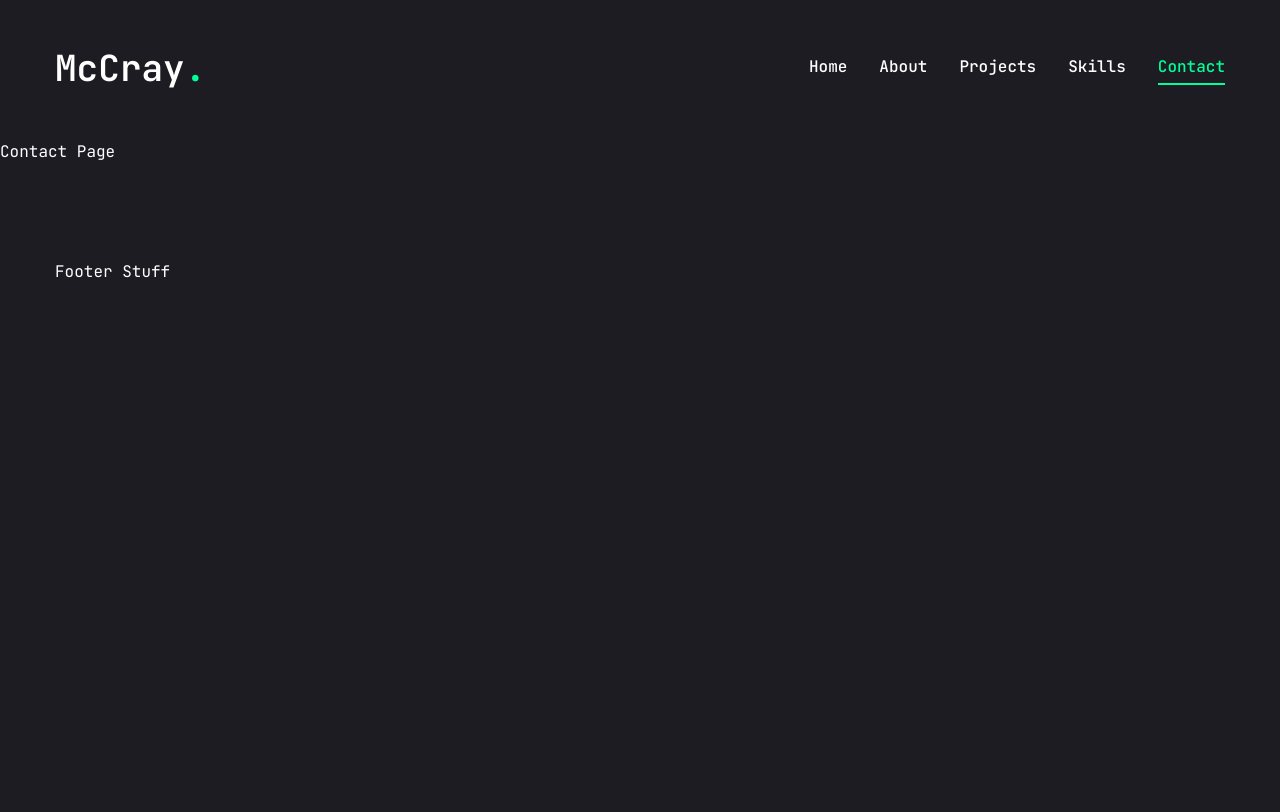
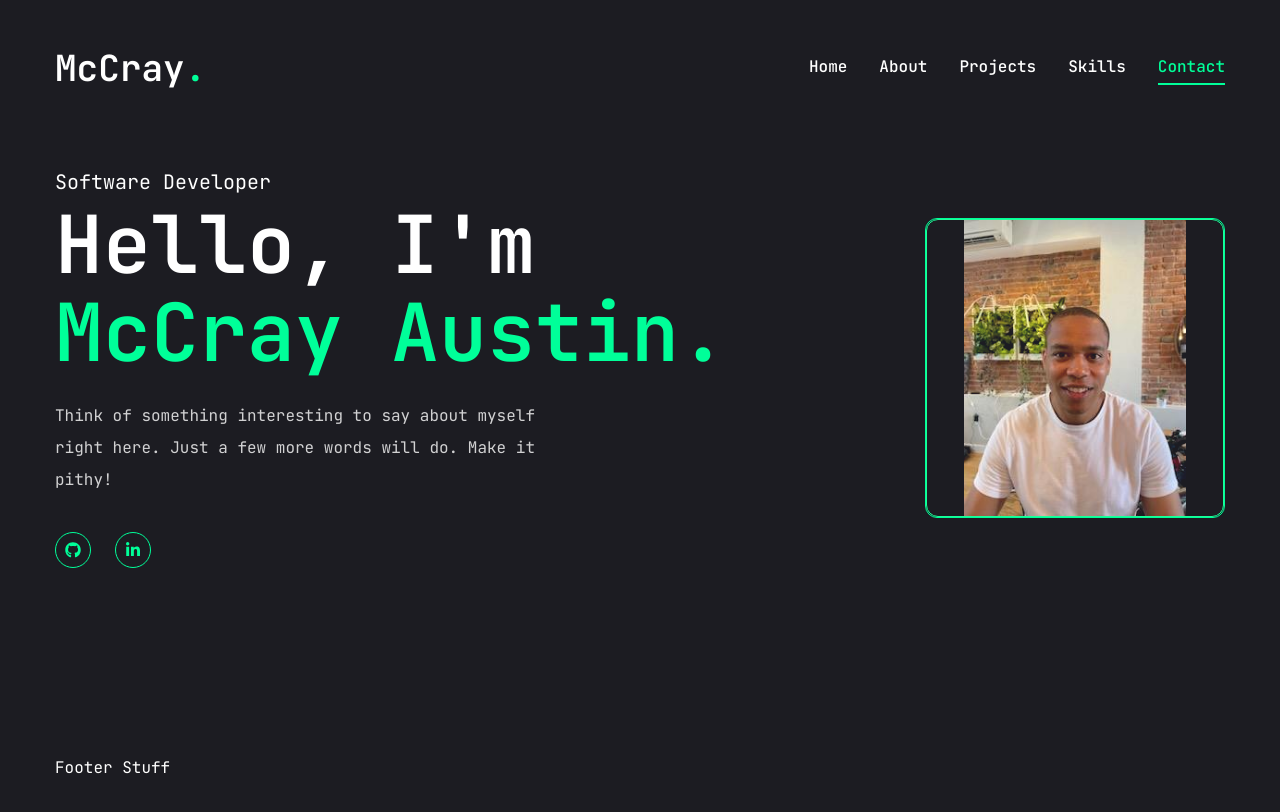
Before and after one commit to mmaustin/mccray-portfolio, a Next.js app in the folder next-portfolio/: page /contact in a window 1280 px wide. Shown: the top 812 px of the page. Built offline with nearby package versions, Linux system fonts and the light colour scheme.

Commit message:
Copied homepage code to contact page, to be modified for that page

```diff
--- a/next-portfolio/app/contact/page.jsx
+++ b/next-portfolio/app/contact/page.jsx
@@ -1,8 +1,31 @@
-
+import Photo from "@/components/Photo";
+import SocialMedia from "@/components/SocialMedia";
 
 const ContactPage = () => {
   return (
-    <div>Contact Page</div>
+    <section className="h-full">
+      <div className="container mx-auto h-full">
+        <div className="flex flex-col lg:flex-row items-center justify-between lg:pt-8 lg:pb-24">
+          <div className="text-center lg:text-left order-2 lg:order-none">
+            <span className="text-xl">Software Developer</span>
+            <h1 className="h1 mb-6">Hello, I'm <br />
+              <span className="text-accent">McCray Austin.</span>
+            </h1>
+            <p className="max-w-[500px] mb-9 text-white/80">
+              Think of something interesting to say about myself right here. Just a few more words will do.  Make it pithy!
+            </p>
+            <div className="flex flex-col lg:flex-row items-center gap-8">
+              <div className="mb-8 lg:mb-0">
+                <SocialMedia containerStyles="flex gap-6" iconStyles="w-9 h-9 border border-accent rounded-full flex justify-center items-center text-accent text-base hover:bg-accent hover:text-primary hover:transition-all duration-500" />
+              </div>
+            </div>
+          </div>
+          <div className="order-1 lg:order-none mb-8 lg:mb-0 rounded-xl border border-accent">
+            <Photo />
+          </div>
+        </div>
+      </div>
+    </section>
   )
 }
 export default ContactPage;
--- a/next-portfolio/app/page.js
+++ b/next-portfolio/app/page.js
@@ -1,10 +1,6 @@
-import Footer from "@/components/Footer";
 import MiniInfo from "@/components/MiniInfo";
 import Photo from "@/components/Photo";
 import SocialMedia from "@/components/SocialMedia";
-import { Button } from "@/components/ui/button";
-import { Fullscreen } from "lucide-react";
-import { FiDownload } from "react-icons/fi";
 
 const HomePage = () => {
   return (
```
